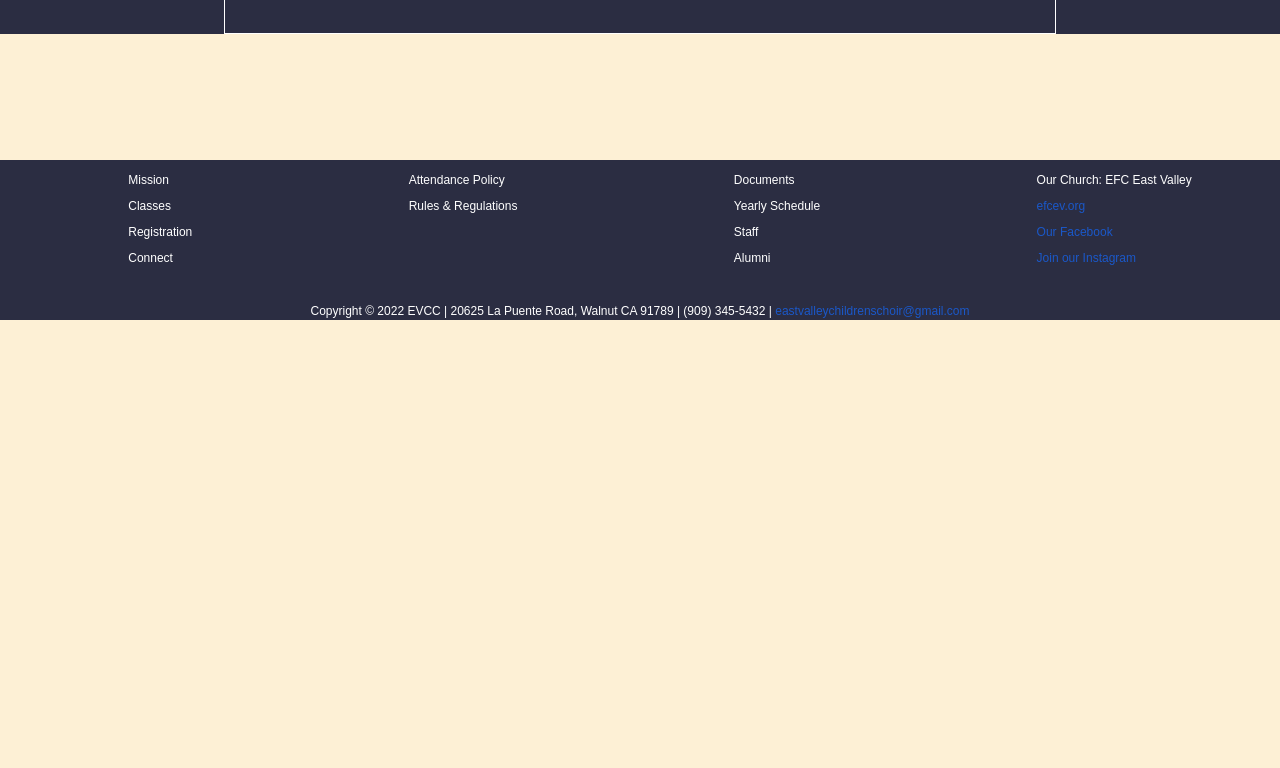
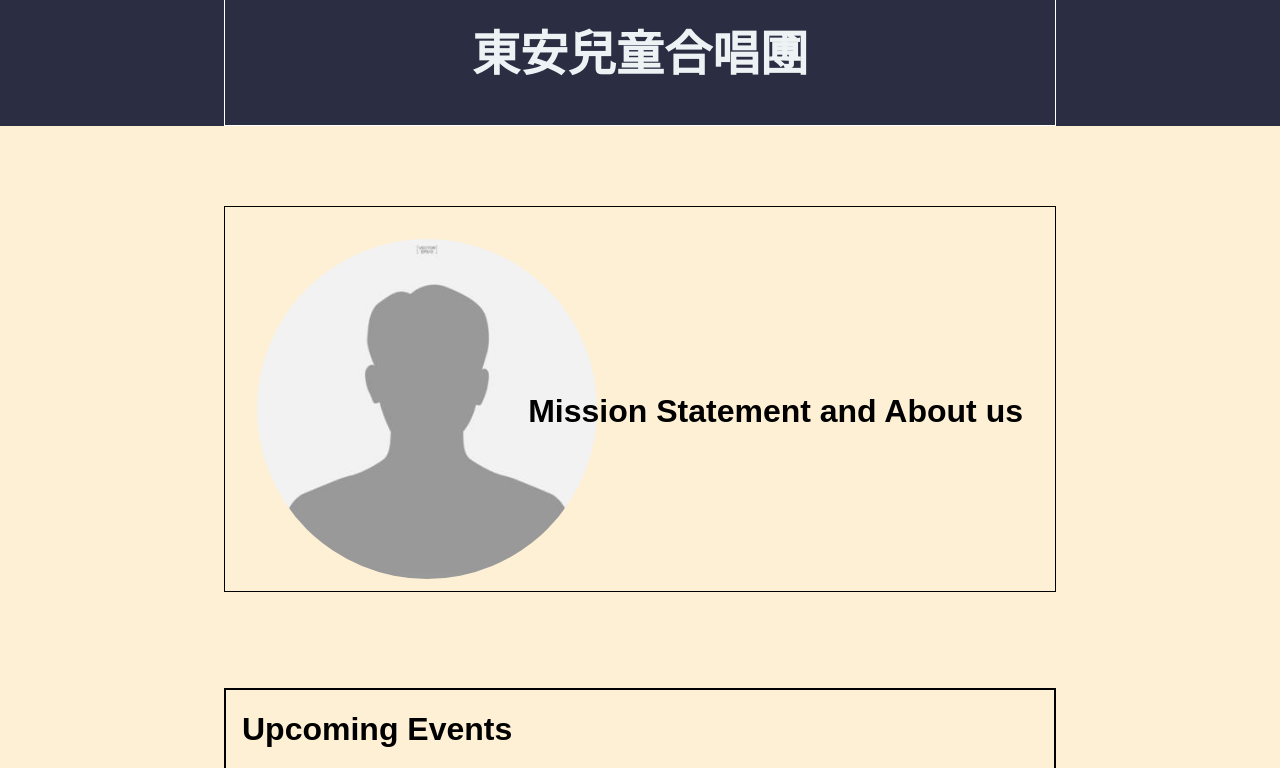
Before and after one commit to Scott-Dolphin/evcc-prototype, a React (Vite) app in the folder evcc-page/: page / in a window 1280 px wide. Shown: the part 480-1248 px from the top of the page. Before the commit the page ends 800 px from the top, so only its background shows below. Built offline with nearby package versions, Linux system fonts and the light colour scheme.

Commit message:
Finished layout for root, registration.

```diff
--- a/evcc-page/src/components/footer.jsx
+++ b/evcc-page/src/components/footer.jsx
@@ -1,4 +1,3 @@
-import ButtonMailto from "../components/mail"
 
 export default function Footer() {
     return (
--- /dev/null
+++ b/evcc-page/src/components/headshot_info.jsx
@@ -0,0 +1,17 @@
+import head from "../components/images/head.jpg"
+
+export default function Headshot_info({ text, image }) {
+    return (
+        <>
+            <div class="Headshot">
+                <div class="Headshot-photo">
+                    <img src={head}></img>
+                </div>
+                <div class="Headshot-info">
+                    <h1>{text}</h1>
+                </div>
+            </div>
+
+        </>
+    )
+}
--- a/evcc-page/src/components/mail.jsx
+++ /dev/null
@@ -1,18 +0,0 @@
-import React from "react";
-import { Link } from "react-router-dom";
-
-const ButtonMailto = ({ mailto, label }) => {
-    return (
-        <Link
-            to='#'
-            onClick={(e) => {
-                window.location.href = mailto;
-                e.preventDefault();
-            }}
-        >
-            {label}
-        </Link>
-    );
-};
-
-export default ButtonMailto;
--- a/evcc-page/src/components/navbar.jsx
+++ b/evcc-page/src/components/navbar.jsx
@@ -17,7 +17,9 @@ export default function Navbar({ page_name, subtitle }) {
                 <div class="Spacer"></div>
                 <div class="Title">
                     <h1>{page_name}</h1>
+                    <h2>{subtitle}</h2>
                 </div>
+
 
             </div>
         </>
--- a/evcc-page/src/index.css
+++ b/evcc-page/src/index.css
@@ -2,7 +2,7 @@
 body {
   margin: 0;
   font-family: Arial, Helvetica, sans-serif;
-  background-color: #fdf0d5;
+  background-color: #2b2d42;
   list-style-type: none;
 }
 
@@ -20,7 +20,7 @@ a {
   padding-bottom: 0em;
 }
 
-.Banner h1 {
+.Banner h1, h2 {
   text-align: center;
   color: #edf2f4;
 }
@@ -54,8 +54,6 @@ a {
   font-size: 2em
 }
 
-
-
 .Banner .Title {
   border: 1px solid white;
   margin-left: 8rem;
@@ -64,7 +62,7 @@ a {
 }
 
 .Footer {
-  position: fixed;
+  /* position: fixed; */
   left: 0;
   bottom: 0;
   width: 100%;
@@ -82,3 +80,51 @@ a {
 .Footer ul {
   text-align: left;
 }
+
+.Main-content {
+  background-color: #fdf0d5;
+  padding: 14rem;
+  padding-top: 5em;
+  padding-bottom: 20em;
+
+}
+.Calendar {
+  border: 1px solid black;
+  height: 30rem;
+  margin-top: 6em;
+}
+.Calendar .Calendar-title {
+  border: 1px solid black;
+  padding-left: 1em;
+}
+
+
+
+
+.Headshot {
+  border: 1px solid black;
+  height: 20rem;
+  display: grid;
+  grid-template-columns: 25% 75%;
+  padding: 2em;
+}
+/* .Headshot .Headshot-photo {
+  border: 1px solid black;
+
+} */
+.Headshot h1 {
+  color: black;
+  text-align: right;
+  margin: 0;
+  position: relative;
+  top: 50%;
+  -ms-transform: translateY(-50%);
+  transform: translateY(-50%);
+
+}
+.Headshot img {
+  object-fit: contain;
+  width: 340px;
+  height: 340px;
+  border-radius: 100%;
+}
--- a/evcc-page/src/routes/registration.jsx
+++ b/evcc-page/src/routes/registration.jsx
@@ -5,7 +5,13 @@ export default function Registration() {
     return (
         <>
             <Navbar page_name="Registration"/>
+            <div class="Main-content">
+            <iframe src="https://docs.google.com/forms/d/1dPhC8v62509QEK6vqQq7jft9rgqCnvMoERt3DU8IQgY/viewform"
+                width="1453"
+                height="800"
 
+            ></iframe>
+            </div>
             <Footer />
         </>
     )
--- a/evcc-page/src/routes/root.jsx
+++ b/evcc-page/src/routes/root.jsx
@@ -1,11 +1,20 @@
 import Navbar from '../components/navbar'
 import Footer from '../components/footer'
+import Headshot_info from '../components/headshot_info';
+
 
 export default function Root() {
   return (
     <>
-      <Navbar page_name="East Valley Children's Choir 東安兒童合唱圑" />
-
+      <Navbar page_name="East Valley Children's Choir" subtitle="東安兒童合唱圑" />
+      <div class="Main-content">
+        <Headshot_info text="Mission Statement and About us" image="head" />
+        <div class="Calendar">
+          <div class="Calendar-title">
+            <h1>Upcoming Events</h1>
+          </div>
+        </div>
+      </div>
       <Footer />
     </>
   );
```
Also changed, not shown: evcc-page/src/components/images/head.jpg (added).
